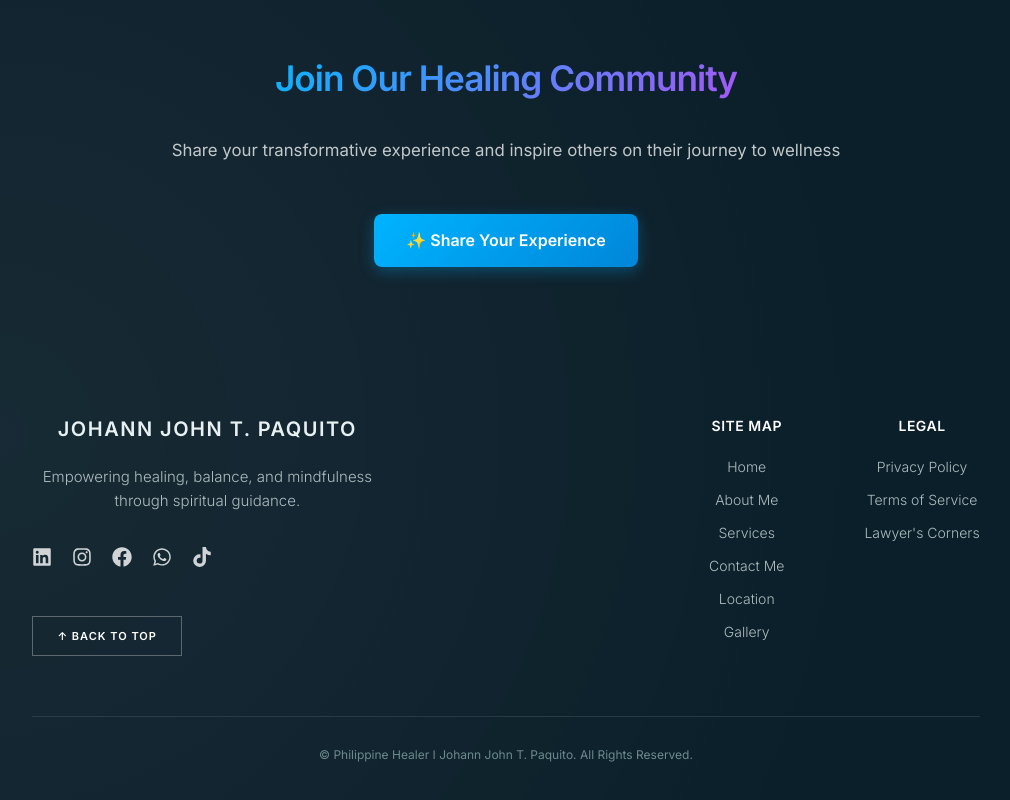
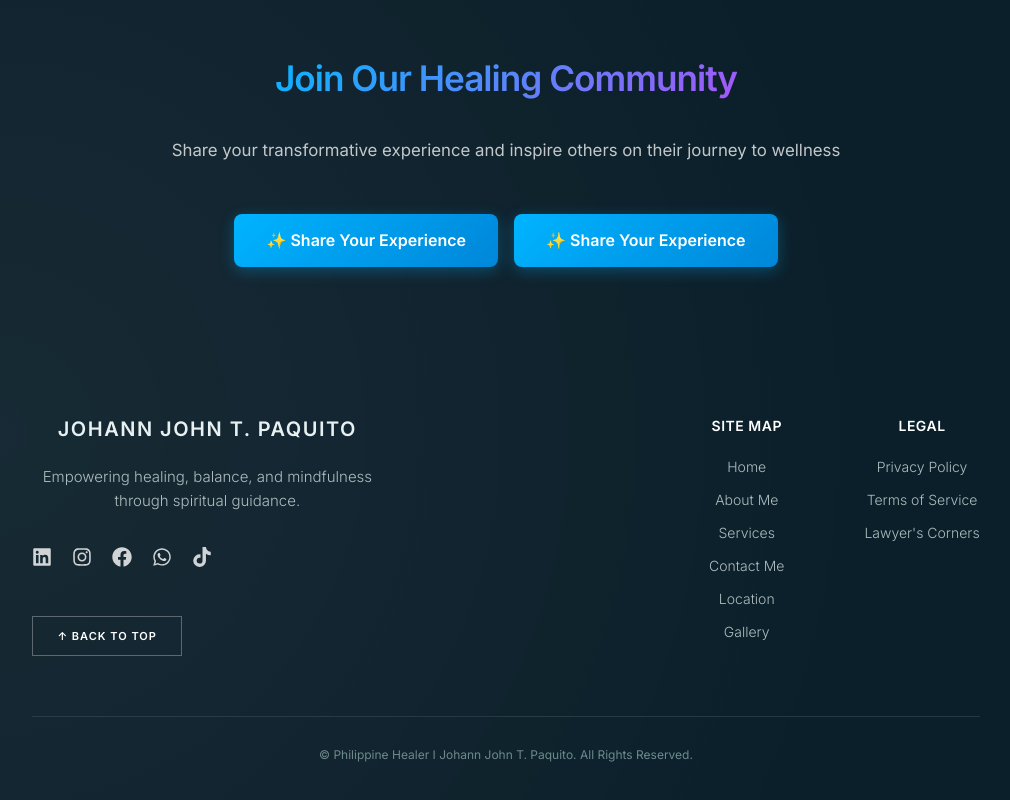
Before and after one commit to Razukie/PhilippineHealer, a React (Create React App) app: page /gallery in a window 1280 px wide. Shown: the part 1441-2241 px from the top of the page, without its empty margins (134-1144 px from the left). Built offline with nearby package versions, Linux system fonts and the light colour scheme; no server answers; the database is empty; a web font is replaced by a local one.

Commit message:
your message

```diff
--- a/src/App.js
+++ b/src/App.js
@@ -18,11 +18,12 @@ function App() {
         <Route path="/home" element={<Home />} />
         <Route path="/aboutme" element={<AboutMe />} />
         <Route path="/services" element={<Services />} />
-        <Route path="/location" element={<Location />} /> {/* points to pages/Location.js */}
-        <Route path="/gallery" element={<Gallery />} /> {/* points to pages/Location.js */}
-        <Route path="/contacts" element={<Email />} /> {/* ← Make sure this exists */}
-        <Route path="/upload" element={<Upload />} /> {/* ← New Upload route */}
+        <Route path="/location" element={<Location />} />
+        <Route path="/gallery" element={<Gallery />} />
+        <Route path="/contacts" element={<Email />} />
+        <Route path="/upload" element={<Upload />} />
         <Route path="/upload-dashboard" element={<UploadDashboard />} />
+
       </Routes>
     </Router>
   );
--- a/src/pages/Gallery.js
+++ b/src/pages/Gallery.js
@@ -247,6 +247,10 @@ export default function GalleryPage() {
                 ✨ Share Your Experience
               </Link>
 
+              <Link to="/upload-dashboard" className="cta-btn primary">
+                ✨ Share Your Experience
+              </Link>
+
             </div>
           </div>
 
```
Also changed, not shown: 1 other file (tests, documents, lock files or other folders).
